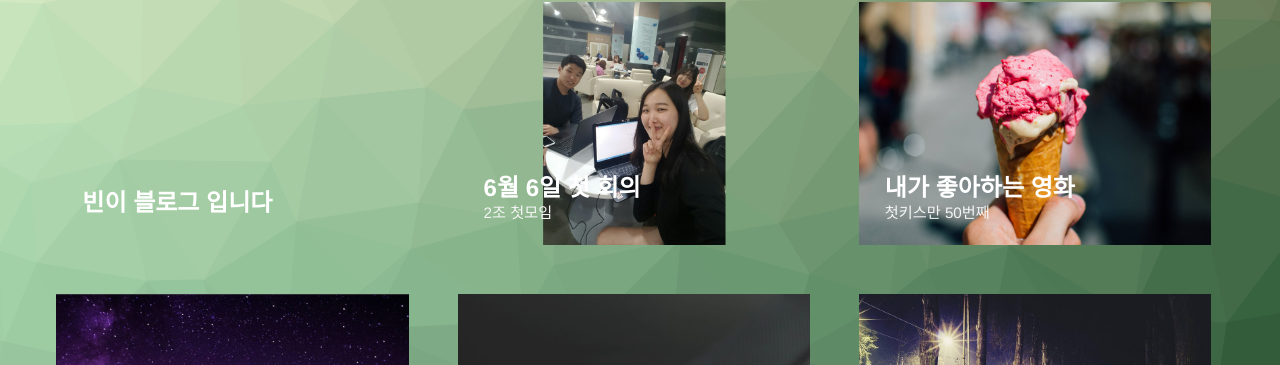
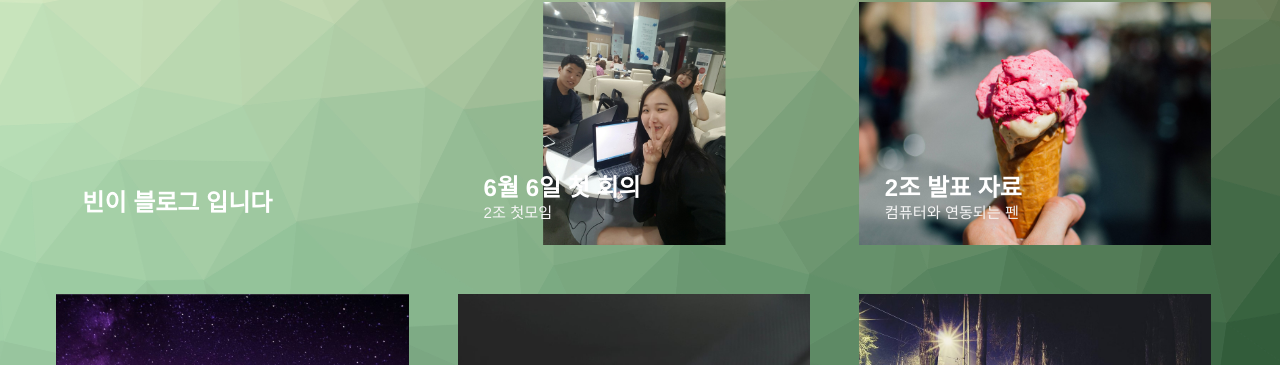
Before and after one commit to parkhyobin/parkhyobin.github.com, a Jekyll site: the page built from index.html, in a window 1280 px wide. Shown: the part 306-671 px from the top of the page. Built offline with Jekyll 4.4.1, drawn with Linux system fonts in a browser that asks for light colours; part of the change alters nothing that is shown.

Commit message:
Update 2015-04-24-i-scream.markdown

```diff
--- a/_posts/2015-04-24-i-scream.markdown
+++ b/_posts/2015-04-24-i-scream.markdown
@@ -1,8 +1,13 @@
 ---
-title:  "내가 좋아하는 영화"
-subtitle: "첫키스만 50번째"
-author: "Wferr"
+title:  "2조 발표 자료"
+subtitle: "컴퓨터와 연동되는 펜"
+author: "2조"
 avatar: "img/authors/wferr.png"
 image: "img/e.jpg"
 date:   2015-04-24 12:12:12
 ---
+
+1. 문제 상황 도출, 정의한 문제에 따라 목적 및 요구사항 도출
+
+
+갑자기 떠오른 아이디어를 필기해놓고 어디에 적었는지 까먹는다거나, 컴퓨터가 없는 상황에서 급한 과제가 있을 때 미리 써놓고 나중에 컴퓨터에 또 타이핑 해야 한다는 번거로움이 있었습니다. 컴퓨터가 없어도 노트에 필기를 하기만 하면 바로 연결 된 컴퓨터와 연결 되어 원하는 프로그램에 타이핑이 동시에 된다면 컴퓨터가 필요한 과제도 가벼운 노트와 펜만 있으면 굳이 무거운 노트북을 가지고 다니며 할 필요도 없게 됩니다.
```
